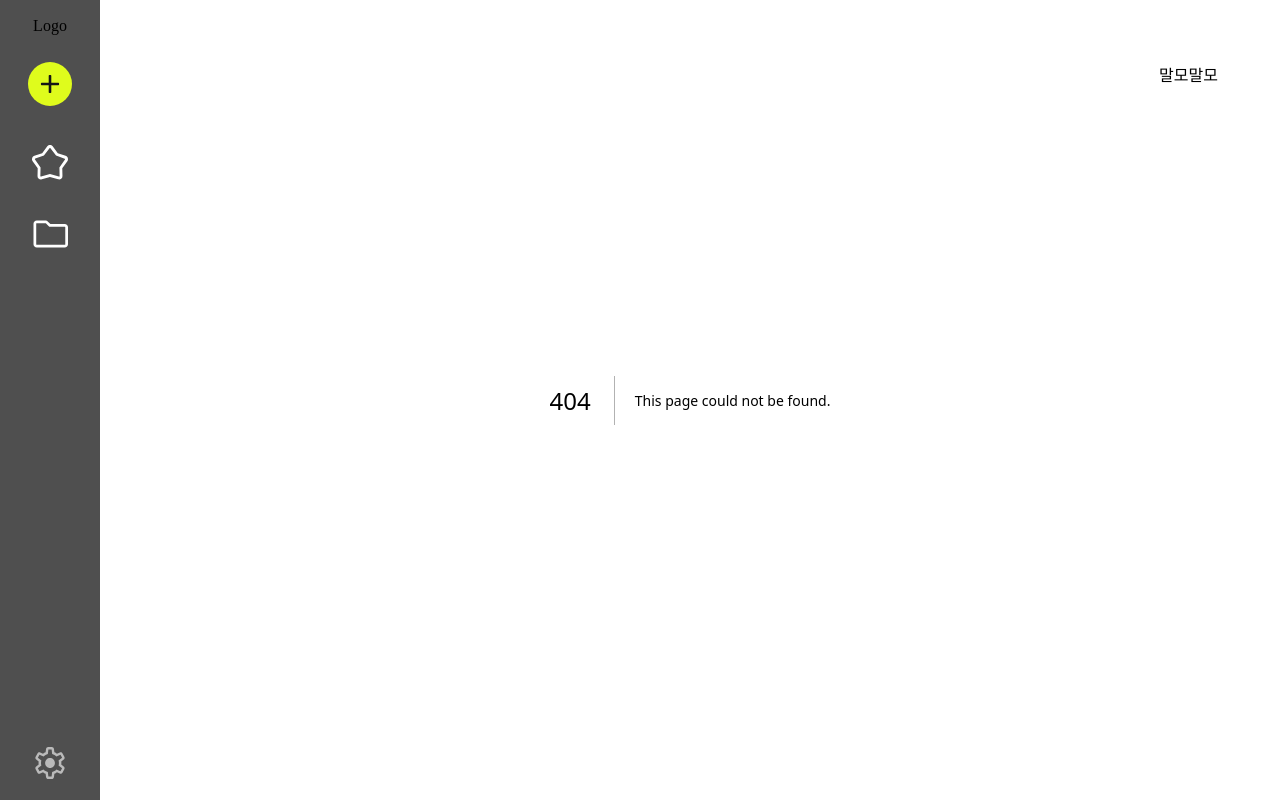
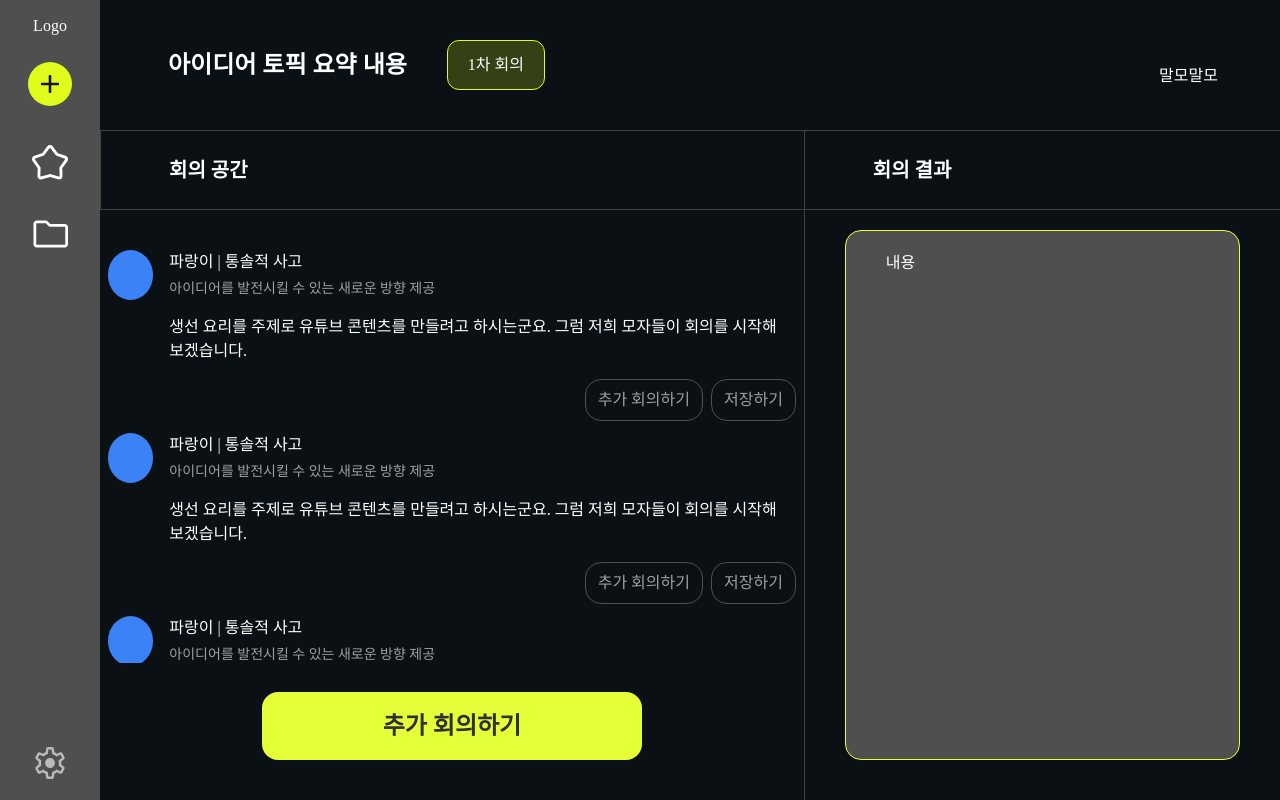
Before and after one commit to munseunggyu/malmo, a Next.js app: page /meeting/1 in a window 1280 px wide. Before the commit this address had no page. Built offline with nearby package versions, Linux system fonts and the light colour scheme; no server answers; a web font is replaced by a local one.

Commit message:
feat: 회의방 페이지 추가

```diff
--- /dev/null
+++ b/src/app/(afterLogin)/meeting/[roomId]/page.tsx
@@ -0,0 +1,57 @@
+"use client";
+import React, { useEffect, useState } from "react";
+import { constants } from "@/utils";
+import { useSession } from "next-auth/react";
+import { useSearchParams } from "next/navigation";
+import MeetingHeader from "./_component/MeetingHeader";
+import MeetingContents from "./_component/MeetingContents";
+import MeetingResult from "./_component/MeetingResult";
+
+interface IProps {
+  params: { roomId: string };
+}
+
+export default function MeetingPage({ params }: IProps) {
+  const { data } = useSession();
+  const user = data?.user;
+
+  const searchParams = useSearchParams();
+  const chatPhaseId = searchParams.get("chatPhaseId") || "";
+
+  const fetchAiStream = async ({
+    userId,
+    chatPhaseId
+  }: {
+    userId: string | undefined;
+    chatPhaseId: string;
+  }) => {
+    if (!userId) return;
+    const response = await fetch(constants.apiUrl + "chat/stream", {
+      method: "POST",
+      headers: {
+        accept: "text/event-stream",
+        "user-id": userId,
+        "Content-Type": "application/json"
+      },
+      body: JSON.stringify({
+        chatPhaseId: Number(chatPhaseId),
+        role: "BLUE_HAT",
+        gptType: "HYPER_CLOVA"
+      })
+    });
+  };
+  return (
+    <div className='h-full'>
+      <MeetingHeader />
+      <section
+        className='flex'
+        style={{
+          height: "calc(100% - 130px)"
+        }}
+      >
+        <MeetingContents />
+        <MeetingResult />
+      </section>
+    </div>
+  );
+}
```
